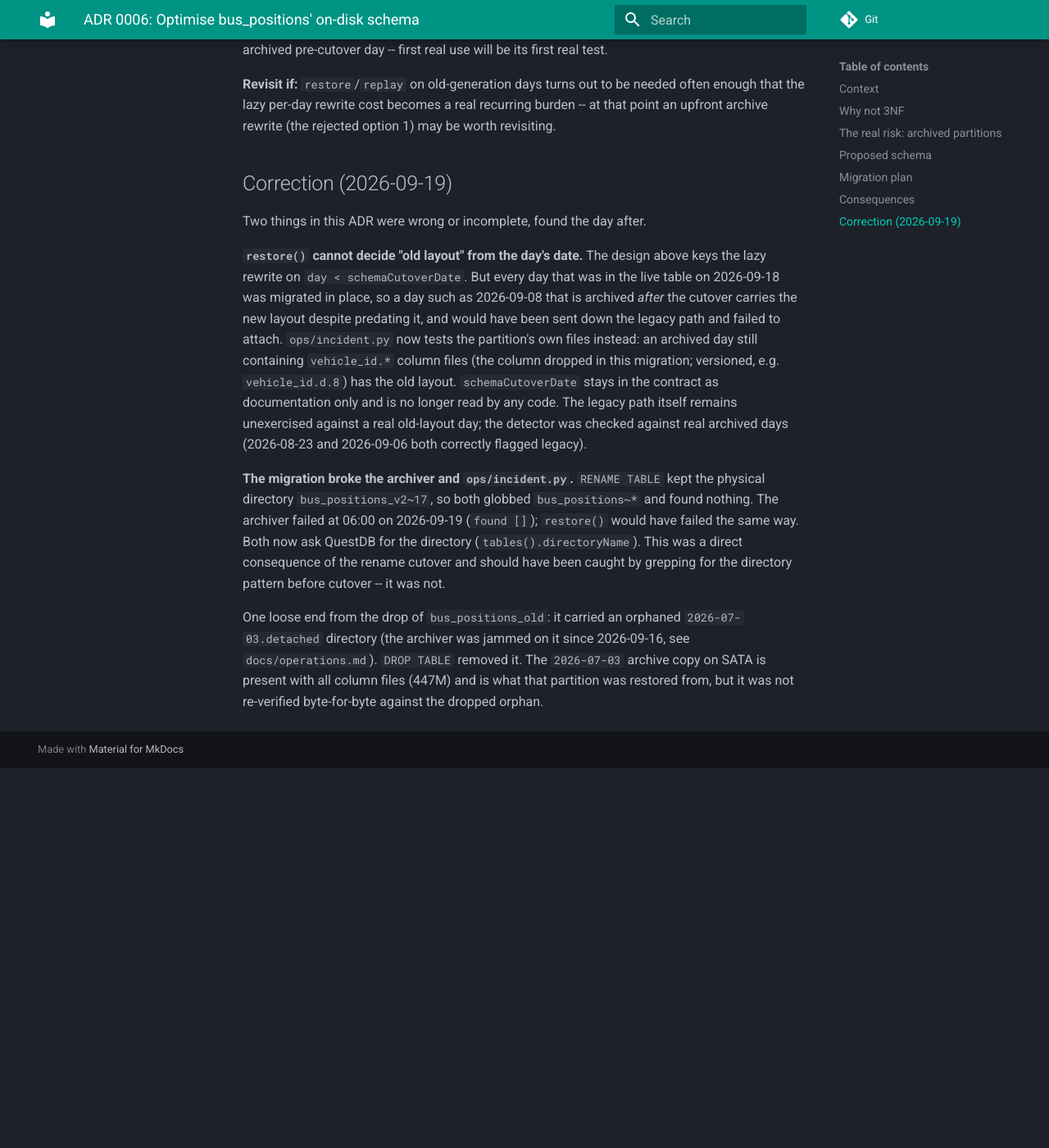
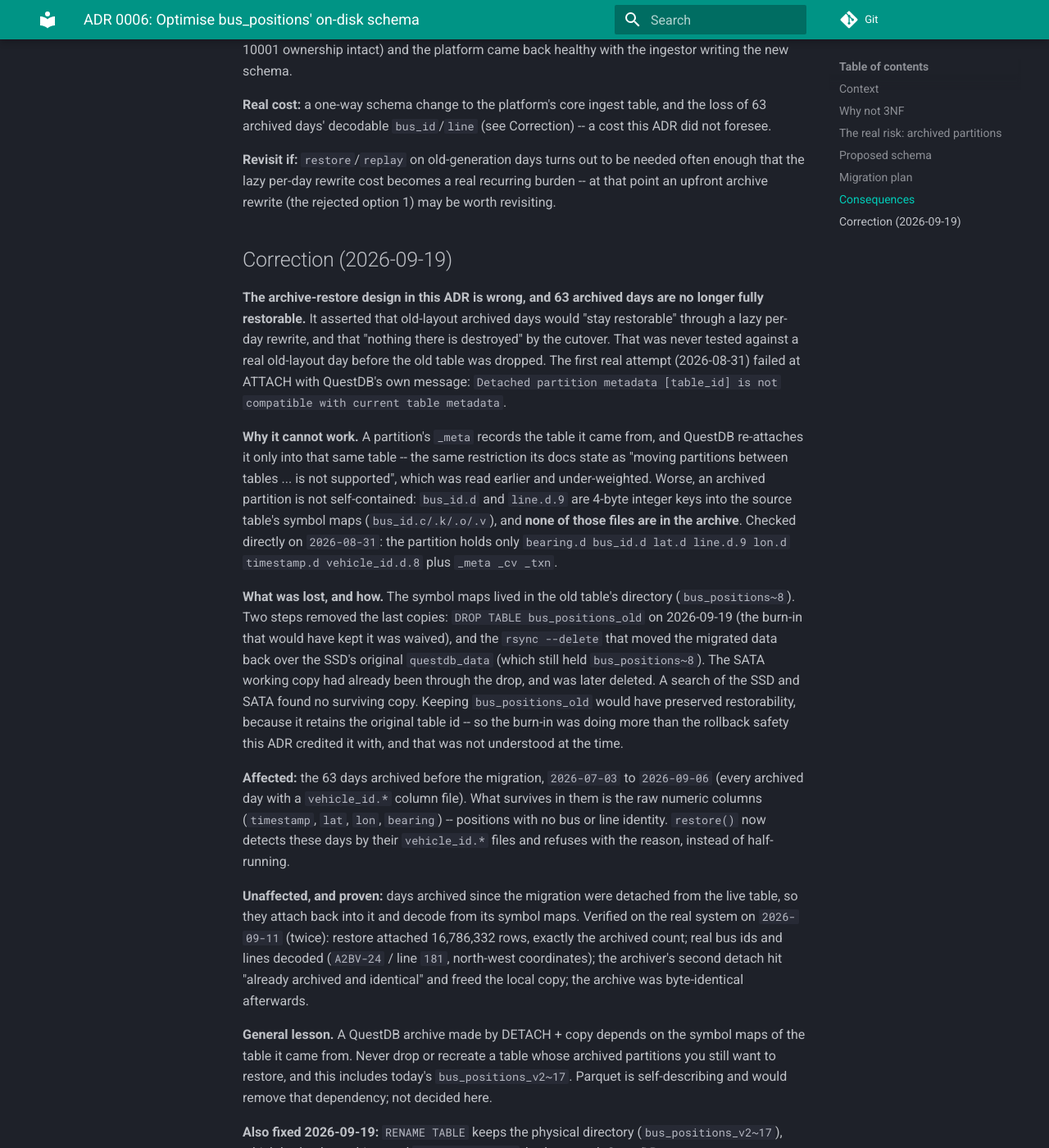
Before and after one commit to wraith-proxy/wraith-bus-ingestor, an MkDocs documentation site: the page built from docs/adr/0006-bus-positions-schema-optimisation.md, in a window 1280 px wide and 1400 px high, scrolled down 6346 px. Shown: the whole window at 82% size. Built offline with MkDocs 1.6.1 and Material for MkDocs 9.7.7, drawn with Linux system fonts in a browser that asks for light colours; before the commit the page ends 7283 px from its top, so only the background shows below that; some of the changed text lies outside the part shown.

Commit message:
:bug: feature/TJP-19090: restore refuses old-layout archived days; document that archives are not self-contained

```diff
--- a/docs/adr/0006-bus-positions-schema-optimisation.md
+++ b/docs/adr/0006-bus-positions-schema-optimisation.md
@@ -1,6 +1,6 @@
 # ADR 0006: Optimise `bus_positions`' on-disk schema
 
-**Status:** Executed 2026-09-18; `bus_positions_old` dropped early on 2026-09-19 (burn-in waived) -- see Correction below
+**Status:** Executed 2026-09-18; `bus_positions_old` dropped early on 2026-09-19 (burn-in waived) -- see Correction below (the archive-restore design in this ADR does not work)
 **Date:** 2026-09-18
 **Related:** [docs/ROADMAP.md § 1.0.0](../ROADMAP.md), `ops/incident.py`, `dbt/models/staging/bods/_bods__sources.yml`
 
@@ -83,7 +83,11 @@
 written under the *current* schema. Changing `bus_positions`' column
 types breaks `ATTACH` for all of that history unless it's addressed.
 
-**Decided:** neither an upfront archive rewrite nor an accepted
+> **SUPERSEDED 2026-09-19 -- this design does not work. See "Correction" at the
+> end: an old-layout archived day cannot be attached into a shadow table, and
+> its SYMBOL values were lost with the old table.**
+
+**Decided (superseded):** neither an upfront archive rewrite nor an accepted
 regression. Data older than the 8-day hot window is rarely touched by
 `restore`/`replay` in practice -- no need to pay for rewriting all of it
 up front. Instead:
@@ -126,7 +130,7 @@
 never a documented property here to begin with -- its removal from the
 physical table is not a contract break.
 
-**`ops/incident.py` recoded to match -- done.** `restore()` now checks
+**`ops/incident.py` recoded to match -- done, then removed 2026-09-19 (see Correction).** `restore()` now checks
 `schema_cutover_date()` first. A day older than cutover attaches into a
 small persistent `bus_positions_legacy_schema` shadow table (the exact
 pre-2026-09-18 column layout, `SYMBOL CAPACITY` values copied from a
@@ -280,9 +284,8 @@
 platform came back healthy with the ingestor writing the new schema.
 
 **Real cost:** a one-way schema change to the platform's core ingest
-table, plus a new code path in `ops/incident.py` (lazy per-day rewrite)
-that's implemented but not yet exercised against a real archived
-pre-cutover day -- first real use will be its first real test.
+table, and the loss of 63 archived days' decodable `bus_id`/`line` (see
+Correction) -- a cost this ADR did not foresee.
 
 **Revisit if:** `restore`/`replay` on old-generation days turns out to
 be needed often enough that the lazy per-day rewrite cost becomes a real
@@ -291,32 +294,61 @@
 
 ## Correction (2026-09-19)
 
-Two things in this ADR were wrong or incomplete, found the day after.
+**The archive-restore design in this ADR is wrong, and 63 archived days are
+no longer fully restorable.** It asserted that old-layout archived days would
+"stay restorable" through a lazy per-day rewrite, and that "nothing there is
+destroyed" by the cutover. That was never tested against a real old-layout day
+before the old table was dropped. The first real attempt (2026-08-31) failed
+at ATTACH with QuestDB's own message: `Detached partition metadata [table_id]
+is not compatible with current table metadata`.
 
-**`restore()` cannot decide "old layout" from the day's date.** The design
-above keys the lazy rewrite on `day < schemaCutoverDate`. But every day that
-was in the live table on 2026-09-18 was migrated in place, so a day such as
-2026-09-08 that is archived *after* the cutover carries the new layout
-despite predating it, and would have been sent down the legacy path and
-failed to attach. `ops/incident.py` now tests the partition's own files
-instead: an archived day still containing `vehicle_id.*` column files (the
-column dropped in this migration; versioned, e.g. `vehicle_id.d.8`) has the
-old layout. `schemaCutoverDate` stays in the contract as documentation only
-and is no longer read by any code. The legacy path itself remains
-unexercised against a real old-layout day; the detector was checked against
-real archived days (2026-08-23 and 2026-09-06 both correctly flagged legacy).
+**Why it cannot work.** A partition's `_meta` records the table it came from,
+and QuestDB re-attaches it only into that same table -- the same restriction
+its docs state as "moving partitions between tables ... is not supported",
+which was read earlier and under-weighted. Worse, an archived partition is not
+self-contained: `bus_id.d` and `line.d.9` are 4-byte integer keys into the
+source table's symbol maps (`bus_id.c/.k/.o/.v`), and **none of those files are
+in the archive**. Checked directly on `2026-08-31`: the partition holds only
+`bearing.d bus_id.d lat.d line.d.9 lon.d timestamp.d vehicle_id.d.8` plus
+`_meta _cv _txn`.
 
-**The migration broke the archiver and `ops/incident.py`.** `RENAME TABLE`
-kept the physical directory `bus_positions_v2~17`, so both globbed
-`bus_positions~*` and found nothing. The archiver failed at 06:00 on
-2026-09-19 (`found []`); `restore()` would have failed the same way. Both
-now ask QuestDB for the directory (`tables().directoryName`). This was a
-direct consequence of the rename cutover and should have been caught by
-grepping for the directory pattern before cutover -- it was not.
+**What was lost, and how.** The symbol maps lived in the old table's directory
+(`bus_positions~8`). Two steps removed the last copies: `DROP TABLE
+bus_positions_old` on 2026-09-19 (the burn-in that would have kept it was
+waived), and the `rsync --delete` that moved the migrated data back over the
+SSD's original `questdb_data` (which still held `bus_positions~8`). The SATA
+working copy had already been through the drop, and was later deleted. A
+search of the SSD and SATA found no surviving copy. Keeping `bus_positions_old`
+would have preserved restorability, because it retains the original table id
+-- so the burn-in was doing more than the rollback safety this ADR credited it
+with, and that was not understood at the time.
 
-One loose end from the drop of `bus_positions_old`: it carried an orphaned
-`2026-07-03.detached` directory (the archiver was jammed on it since
-2026-09-16, see `docs/operations.md`). `DROP TABLE` removed it. The
-`2026-07-03` archive copy on SATA is present with all column files (447M)
-and is what that partition was restored from, but it was not re-verified
-byte-for-byte against the dropped orphan.
+**Affected:** the 63 days archived before the migration, `2026-07-03` to
+`2026-09-06` (every archived day with a `vehicle_id.*` column file). What
+survives in them is the raw numeric columns (`timestamp`, `lat`, `lon`,
+`bearing`) -- positions with no bus or line identity. `restore()` now detects
+these days by their `vehicle_id.*` files and refuses with the reason, instead
+of half-running.
+
+**Unaffected, and proven:** days archived since the migration were detached
+from the live table, so they attach back into it and decode from its symbol
+maps. Verified on the real system on `2026-09-11` (twice): restore attached
+16,786,332 rows, exactly the archived count; real bus ids and lines decoded
+(`A2BV-24` / line `181`, north-west coordinates); the archiver's second
+detach hit "already archived and identical" and freed the local copy; the
+archive was byte-identical afterwards.
+
+**General lesson.** A QuestDB archive made by DETACH + copy depends on the
+symbol maps of the table it came from. Never drop or recreate a table whose
+archived partitions you still want to restore, and this includes today's
+`bus_positions_v2~17`. Parquet is self-describing and would remove that
+dependency; not decided here.
+
+**Also fixed 2026-09-19:** `RENAME TABLE` keeps the physical directory
+(`bus_positions_v2~17`), which broke the archiver and `ops/incident.py`; both
+now ask QuestDB (`tables().directoryName`). This should have been caught by
+grepping for the directory pattern before cutover.
+
+**Open, for the owner to decide:** accept the loss (the data was regarded as
+stale glacier); salvage the numeric columns of the 63 days; and/or move the
+archive format to something self-describing going forward.
```
Also changed, not shown: docs/ROADMAP.md (+12 -9 lines), docs/operations.md (+16 -4 lines), 2 other files.
